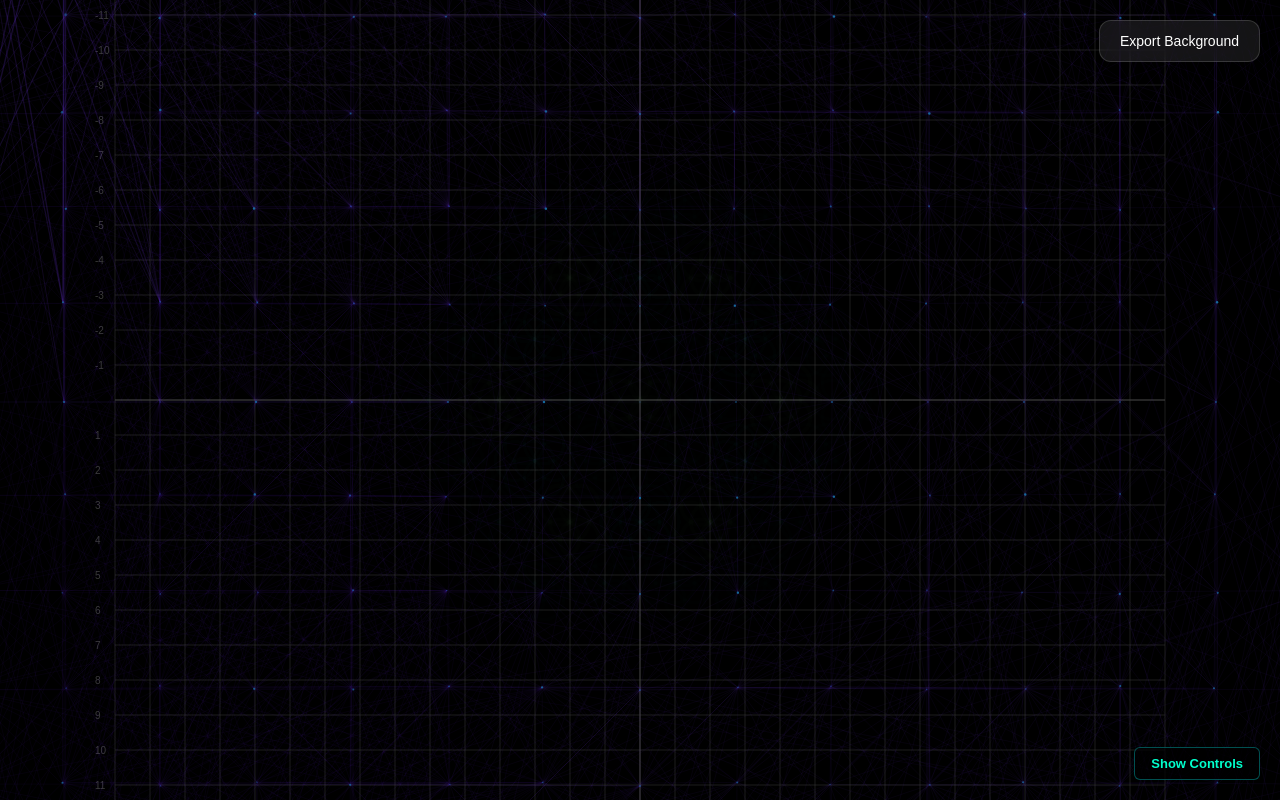
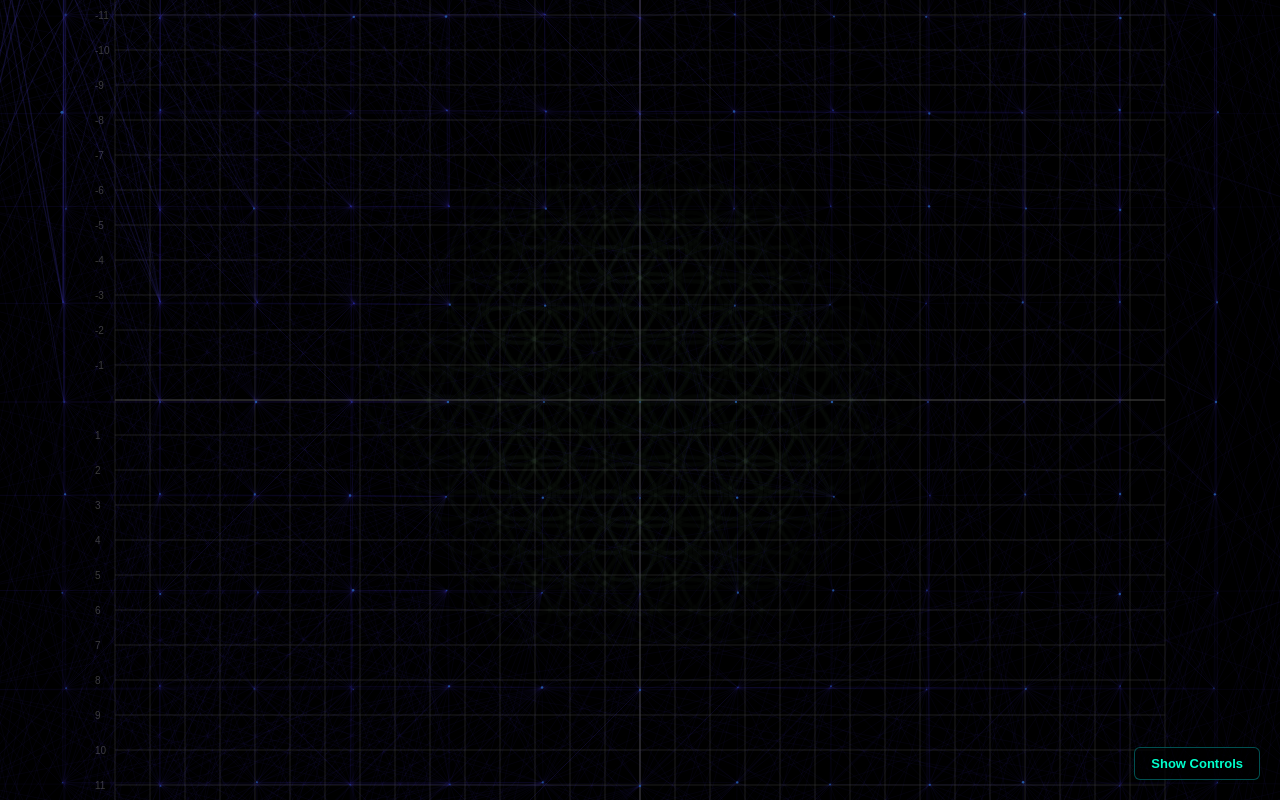
Before and after one commit to newjordan/Sacred-grid.art, a React (Create React App) app: page / in a window 1280 px wide. Built offline with nearby package versions, Linux system fonts and the light colour scheme.

Commit message:
Hide export background with controls

```diff
--- a/src/SacredGrid.js
+++ b/src/SacredGrid.js
@@ -1177,7 +1177,7 @@ const SacredGrid = forwardRef(({ controlsVisible = true, guiVisible = true }, re
                 settings={settings}
                 ref={rendererRef}
                 rendererType={rendererType}
-                onExport={handleExportImage}
+                onExport={guiVisible && showControls ? handleExportImage : undefined}
             />
 
             {guiVisible && showControls &&
```
